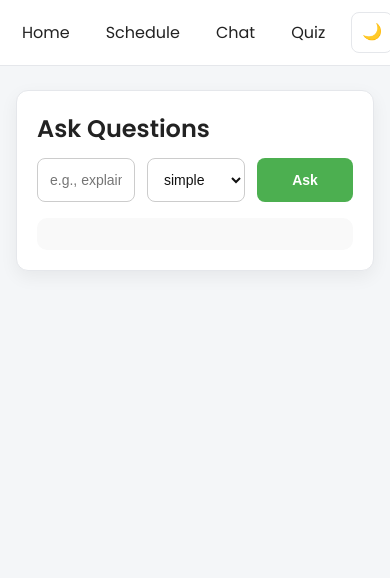
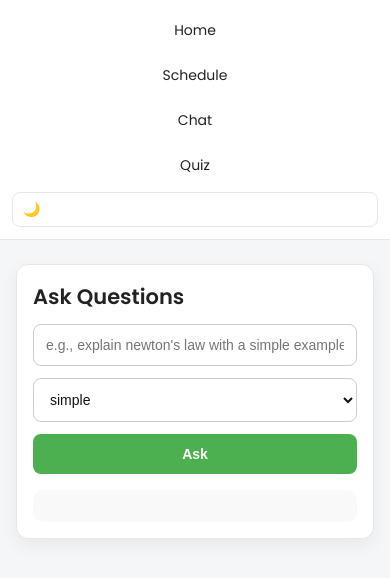
Before and after one commit to Arham-Begani/Study_buddy, a Flask app: page /chat in a window 390 px wide. Shown: the top 578 px of the page. Run offline with Flask 3, Linux system fonts and the light colour scheme.

Commit message:
Responsive css code

```diff
--- a/static/style.css
+++ b/static/style.css
@@ -263,3 +263,53 @@ body.dark .chatlog .bot {
 .view-counter span {
   color: #ffd369;
 }
+
+/* RESPONSIVE */
+@media (max-width: 768px) {
+  nav {
+    flex-direction: column;
+    align-items: stretch;
+  }
+  nav a {
+    text-align: center;
+    flex: 1;
+  }
+  .row {
+    flex-direction: column;
+  }
+  .chatlog {
+    max-height: 300px;
+    font-size: 14px;
+  }
+}
+
+@media (max-width: 480px) {
+  body {
+    font-size: 14px;
+  }
+  .card {
+    padding: 16px;
+  }
+  nav {
+    gap: 8px;
+  }
+}
+
+.grid-container {
+  display: grid;
+  grid-template-columns: 1fr;
+  gap: 20px;
+}
+
+
+@media (min-width: 900px) {
+  .grid-container {
+    grid-template-columns: 1fr 1fr;
+  }
+}
+
+
+.quiz-card, .chat-card {
+  display: flex;
+  flex-direction: column;
+}
```
